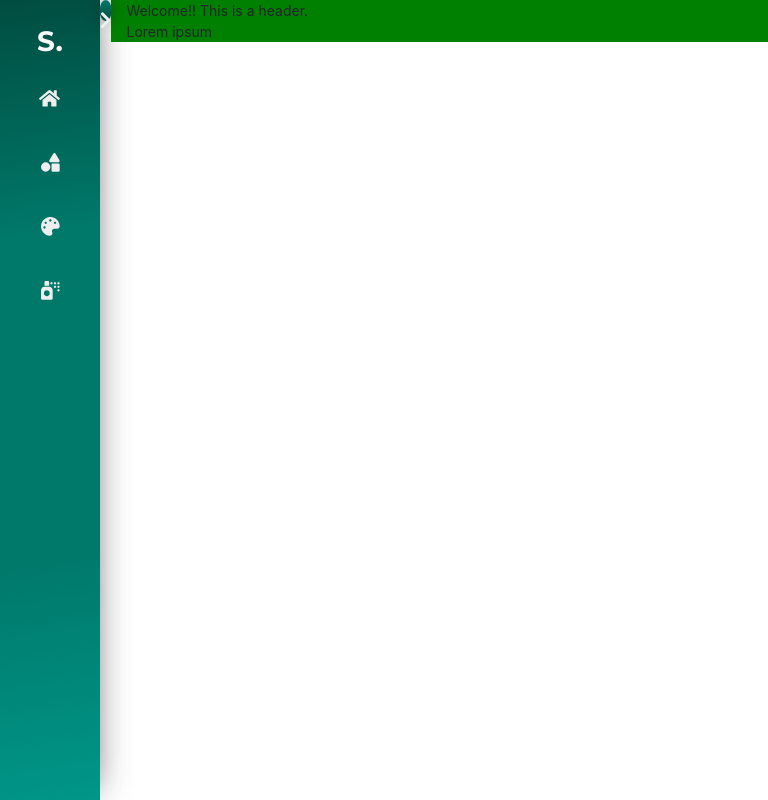
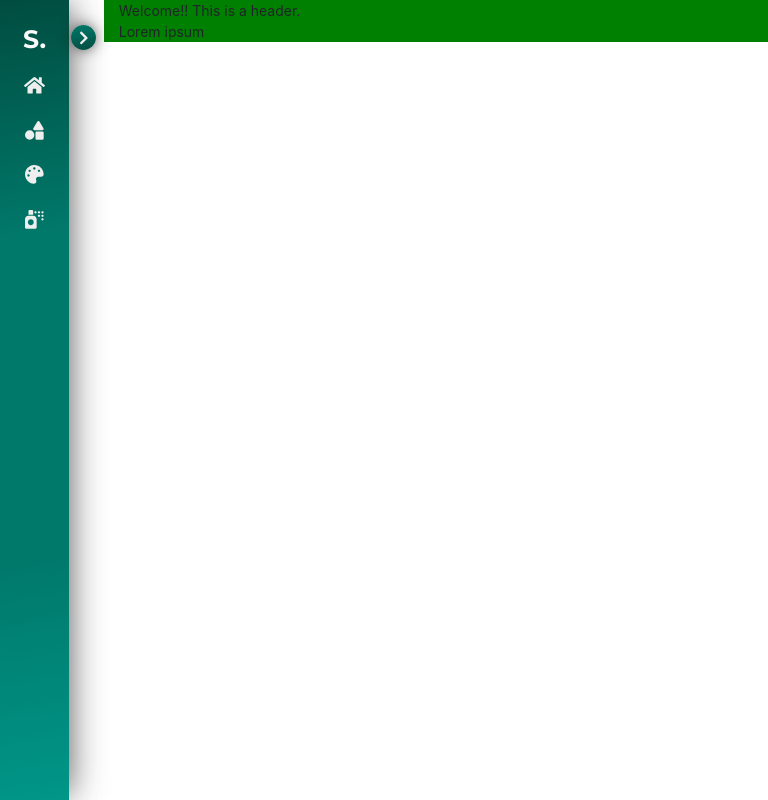
Before and after one commit to bartlomiejwyszecki/CSS-Application, an Angular app: page / in a window 768 px wide. Built offline with nearby package versions, Linux system fonts and the light colour scheme.

Commit message:
Added media to toggler css file, so it is responsive now.

```diff
--- a/src/app/app.component.scss
+++ b/src/app/app.component.scss
@@ -4,8 +4,6 @@
     align-content: flex-start;
     .side {
         height: 100%;
-        background: yellow;
-        transition: 5s;
     }
     .main {
         height: 100%;
@@ -24,8 +22,8 @@
                 text-align: center;
                 .icon {
                     position: relative;
-                    top: 52%;
-                    left: 49%;
+                    top: 49%;
+                    left: 48%;
                     transform: translate(-50%,-50%);
                 }
             }
@@ -54,13 +52,40 @@
 }
 
 @media only screen and (min-width: 992px) and (max-width: 1200px) {
-
+    .left {
+        padding-top: 25px;
+        padding-left: 3px;
+        padding-right: 5px;
+        .toggler {
+            width: 30px;
+            height: 30px;
+            font-size: 0.9em;
+        }
+    }
 }
 
 @media only screen and (min-width: 768px) and (max-width: 992px) {
-
+    .left {
+        padding-top: 25px;
+        padding-left: 3px;
+        padding-right: 1vw;
+        .toggler {
+            width: 30px;
+            height: 30px;
+            font-size: 0.9em;
+        }
+    }
 }
 
 @media only screen and (max-width: 768px) {
-
+    .left {
+        padding-top: 25px;
+        padding-left: 2px;
+        padding-right: 1vw;
+        .toggler {
+            width: 25px;
+            height: 25px;
+            font-size: 0.8em;
+        }
+    }
 }
--- a/src/app/components/sidebar/sidebar.component.scss
+++ b/src/app/components/sidebar/sidebar.component.scss
@@ -6,7 +6,7 @@
         padding-top: 2vh;
         transition: 1s;
         -webkit-box-shadow: 5px 0px 35px -12px rgba(66,66,66,0.9);
-        box-shadow: 5px 0px 35px -12px rgba(66,66,66,0.9);
+        box-shadow: 5px 0px 35px -5px rgba(66,66,66,0.9);
         background: linear-gradient(171deg, rgba(0,77,64,1) 0%, rgba(0,121,107,1) 30%, rgba(0,121,107,1) 70%, rgba(0,150,136,1));
         h2 {
             font-family: 'Montserrat', sans-serif;
@@ -22,9 +22,7 @@
             display: none;
         }
         ul {
-            margin-top: 0px;
             li {
-            padding: 1.5em;
             width: 100%;
             }
             li:hover {
@@ -38,7 +36,7 @@
             font-weight: 500;
             width: 100%;
             span {
-                padding: 0.5em;
+                padding: 0.7em;
             }
         }
         i {
@@ -52,13 +50,20 @@
             font-weight: 600;
         }
     }
-
+    .active {
+        ul li { text-align: center; }
+    }
 
 @media only screen and (min-width: 1200px) {
     #sidebar {
         width: 17vw;
-        ul li a {
-            font-size: 1.1em;
+        ul {
+            li {
+                padding: 1.2em;
+                a {
+                    font-size: 1.1em;
+                }
+            }
         }
         h2 {
             font-size: 2.8em;
@@ -85,8 +90,13 @@
 @media only screen and (min-width: 992px) and (max-width: 1200px) {
     #sidebar {
         width: 18vw;
-        ul li a {
-            font-size: 1.1em;
+        ul {
+            li {
+                padding: 1.1em;
+                a {
+                    font-size: 1em;
+                }
+            }
         }
         h2 {
         font-size: 2.2em;
@@ -115,8 +125,13 @@
 @media only screen and (min-width: 768px) and (max-width: 992px) {
     #sidebar {
         width: 25vw;
-        ul li a {
-            font-size: 1.1em;
+        ul {
+            li {
+                padding: 1em;
+                a {
+                    font-size: 1em;
+                }
+            }
         }
         h2 {
             font-size: 2.2em;
@@ -144,27 +159,28 @@
 
 @media only screen and (max-width: 768px) {
     #sidebar {
-        width: 30vw;
-        ul li a {
-            font-size: 1em;
+        width: 27vw;
+        ul {
+            li {
+                padding: 0.8em;
+                a {
+                    font-size: 1em;
+                }
+            }
         }
         h2 {
-            font-size: 2em;
+            font-size: 1.8em;
         }
     }
     .active {
-        width: 13vw !important;
-        li {
+        width: 9vw !important;
+        a {
             text-align: center;
-        }
-        a {
             span {
                 display: none;
             }
         }
         h2 {
-            margin: 10px auto 10px auto;
-            font-size: 2.1em;
             span {
                 display: none;
             }
```
